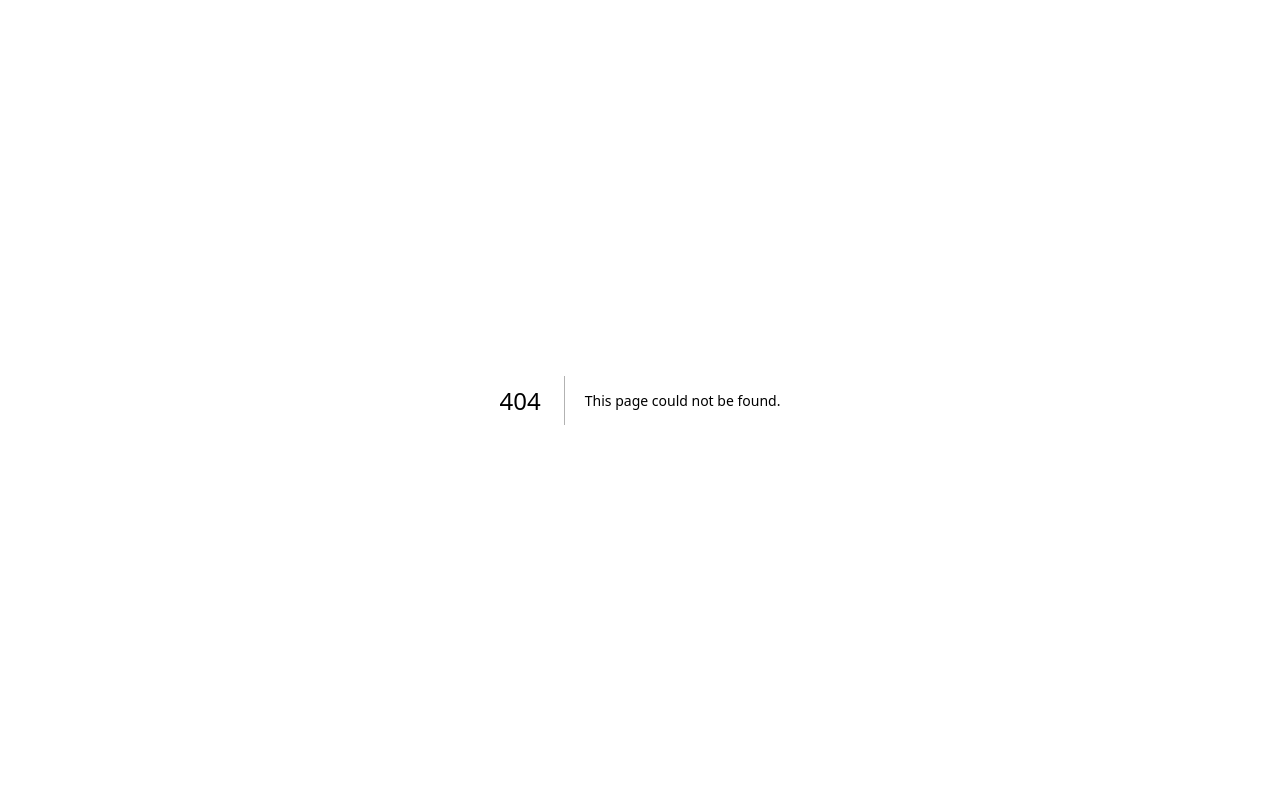
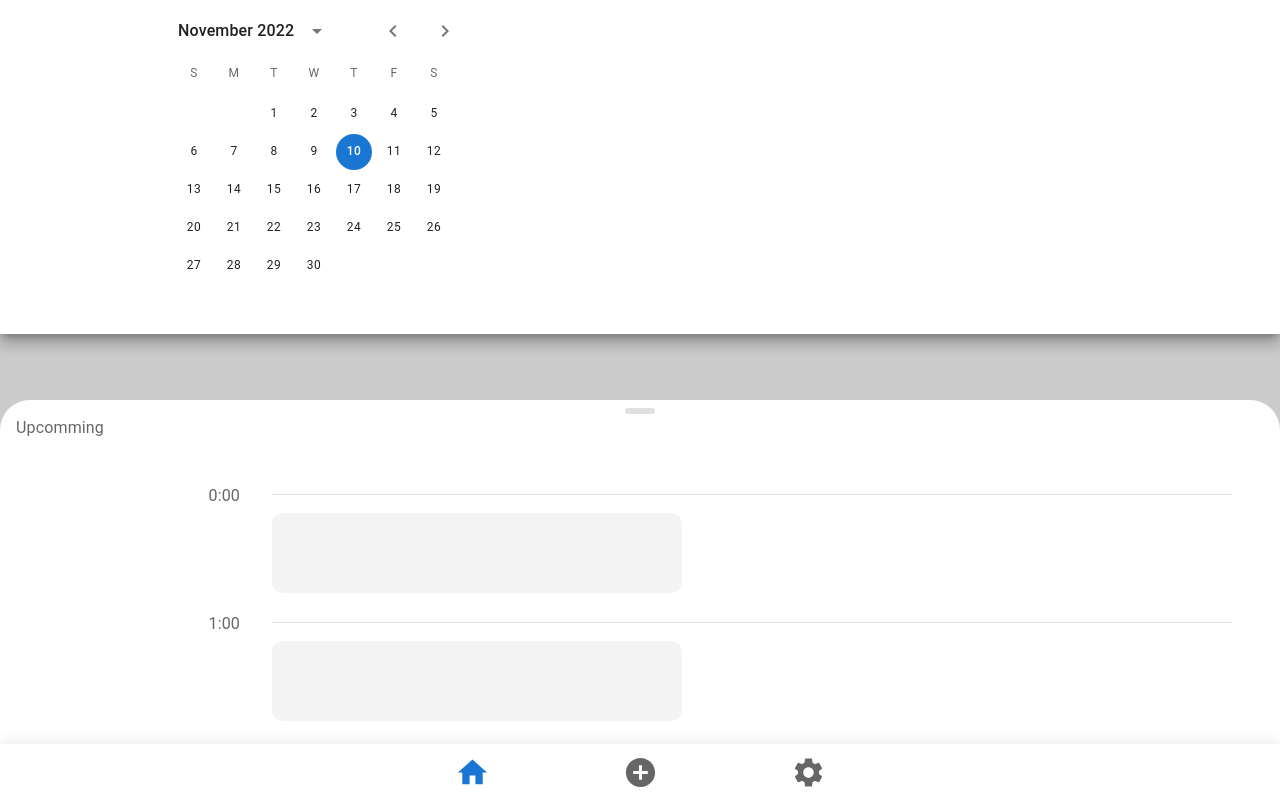
Before and after one commit to ehsanmmd/planner, a Next.js app: page /Layout in a window 1280 px wide. Before the commit this address had no page. Built offline with nearby package versions, Linux system fonts and the light colour scheme.

Commit message:
feat: add layout module to get design more categorized

```diff
--- /dev/null
+++ b/pages/Layout.js
@@ -0,0 +1,31 @@
+import Drawer from "../components/Drawer";
+import Calendar from "../components/Calendar";
+import BottomNav from "../components/BottomNav";
+import TimeLine from "../components/TimeLine";
+import { useContext } from "react";
+import PlanContext from "../store/plan-context";
+import PlanTicket from "../components/PlanTicket";
+
+const today = new Date();
+
+export default function Layout() {
+  const ctx = useContext(PlanContext);
+
+  const upComingDate = ctx.planItems[0].date.getDate();
+  const upComingMonth = ctx.planItems[0].date.getMonth() + 1;
+  const upComingYear = ctx.planItems[0].date.getFullYear();
+  const strUpcomingDate =
+    ctx.planItems[0] !== undefined
+      ? `${upComingYear}-${upComingMonth}-${upComingDate}`
+      : "";
+
+  return (
+    <>
+      <Calendar upcomingDate={strUpcomingDate} />
+      <BottomNav />
+      <Drawer>
+        <TimeLine />
+      </Drawer>
+    </>
+  );
+}
```
Also changed, not shown: pages/index.js (+5 -11 lines).
